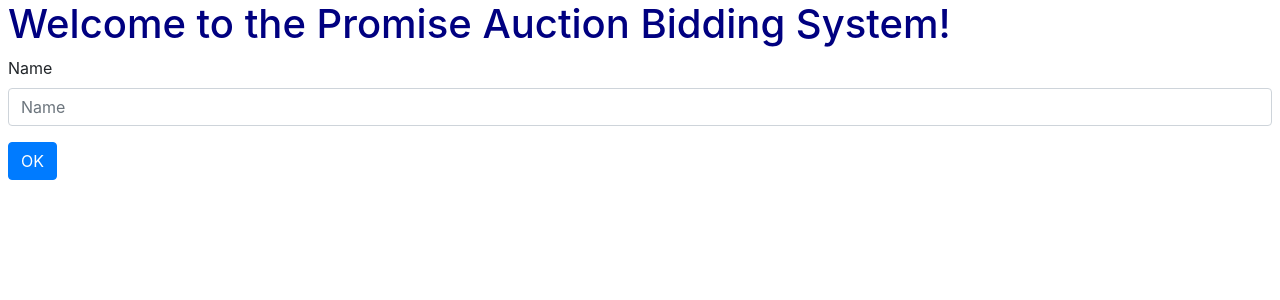
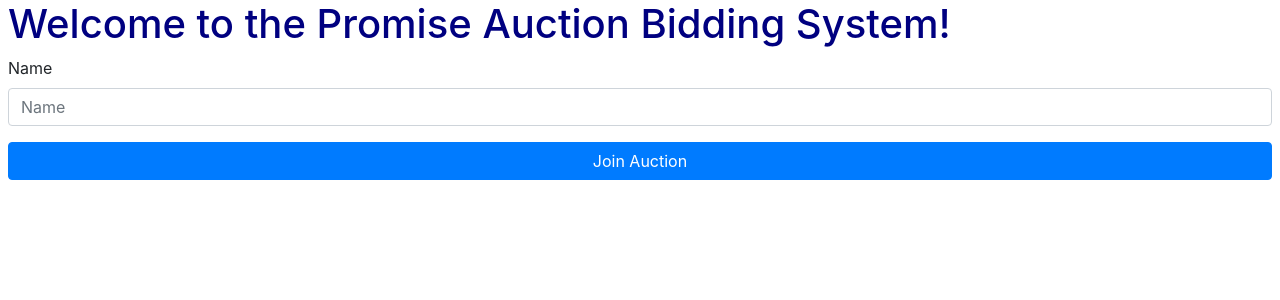
Before and after one commit to turnip99/bidding-software, a Django app: page / in a window 1280 px wide. Shown: the top 300 px of the page. Run offline with Django 3.2, Linux system fonts and the light colour scheme; some libraries are stand-ins or nearby versions.

Commit message:
More reformatting

```diff
--- a/bidding/templates/bidding.html
+++ b/bidding/templates/bidding.html
@@ -25,6 +25,9 @@
     #success_modal_text {
         background-color: #5cb85c;
         color: #000000;
+    }
+    .bid-price {
+        width: 100px;
     }
 </style>
 
@@ -72,6 +75,7 @@
                       </span>
                     {% endwith %}
                   </div>
+
                   <div id="your_bid_{{ item.id }}" class="col-md-6 col-12 d-none">
                     Your bid: £<input type="number" class="bid-price" name="bid_{{ item.id }}" id="bid_{{ item.id }}"> <button class="btn btn-success btn-bid" type="button" data-promise-id="{{ item.id }}">Bid</button>
                   </div>
--- a/bidding/templates/name_input.html
+++ b/bidding/templates/name_input.html
@@ -15,6 +15,6 @@
       <label for="name">Name</label>
       <input type="text" class="form-control" id="name" name="name" placeholder="Name" required>
     </div>
-    <input class="btn btn-primary" type="submit" value="OK">
+    <input class="btn btn-primary w-100" type="submit" value="Join Auction">
   </form>
 </div>
```
